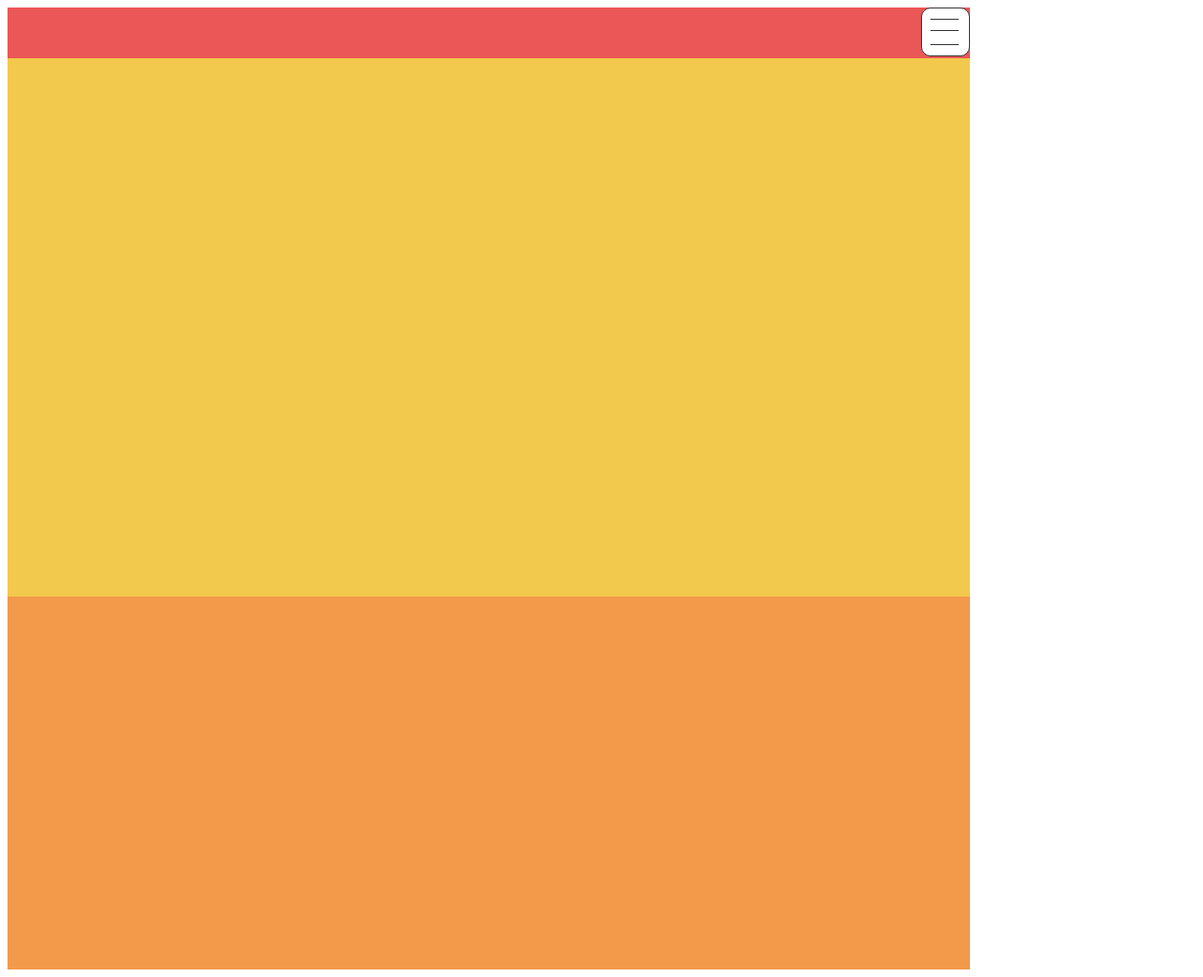
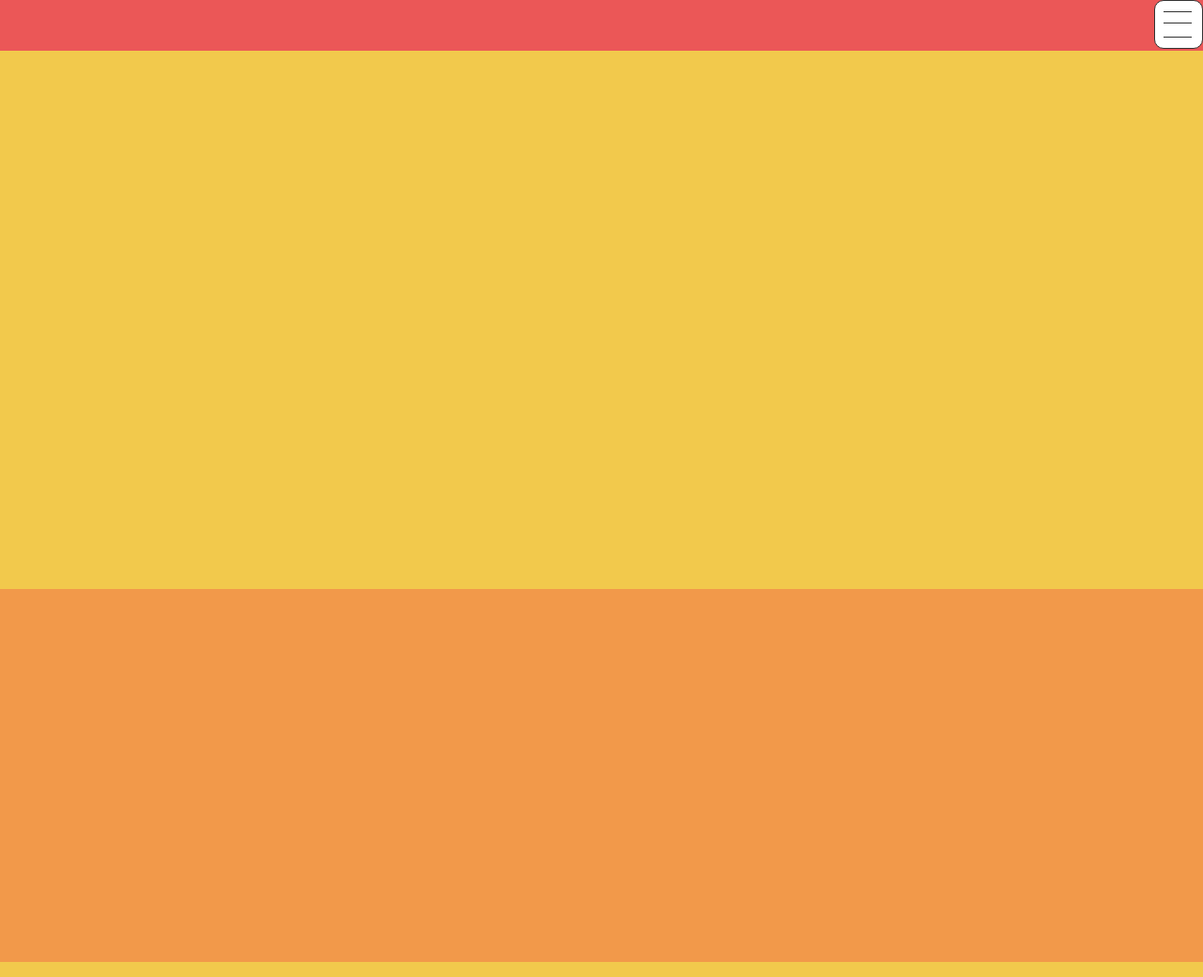
Before and after one commit to rivkaneumann/rivkaneumannwd2017.github.io, a PHP site: page /assignments/class5/index.html in a window 1280 px wide; the page is wider, and only the part inside the window is pictured. Shown: that part at 94% size. Run offline with PHP 8.4, Linux system fonts and the light colour scheme; some libraries are stand-ins or nearby versions.

Commit message:
fix assignment 5

```diff
--- a/assignments/class5/main.css
+++ b/assignments/class5/main.css
@@ -1,20 +1,20 @@
 
 header {
     height: 54px;
-    width: 1024px;
     background-color: #EB5757;
 }
-
+body {
+    overflow-x: hidden;
+    margin: 0;
+}
 main {
     background: #F2C94C;
     height: 573px;
-    width: 1024px;
 }
 
 footer {
     background: #F2994A;
     height: 397px;
-    width: 1024px;
 }
 #hamburger{
     height: 50px;
--- a/assignments/class5/main.js
+++ b/assignments/class5/main.js
@@ -1,7 +1,7 @@
 $(function(){
 
     var invisible = true;
-    var myRight = "320px";
+    var myRight = "0px";
 
     $("#hamburger").on("click", function(){
        $("#menu").animate(
@@ -9,10 +9,10 @@
            );
 
         if (invisible) {
-            myRight = "-230px";
+            myRight = "-250px";
             invisible = false;
         }else{
-            myRight = "320px";
+            myRight = "0px";
             invisible = true;
 
         }
```
